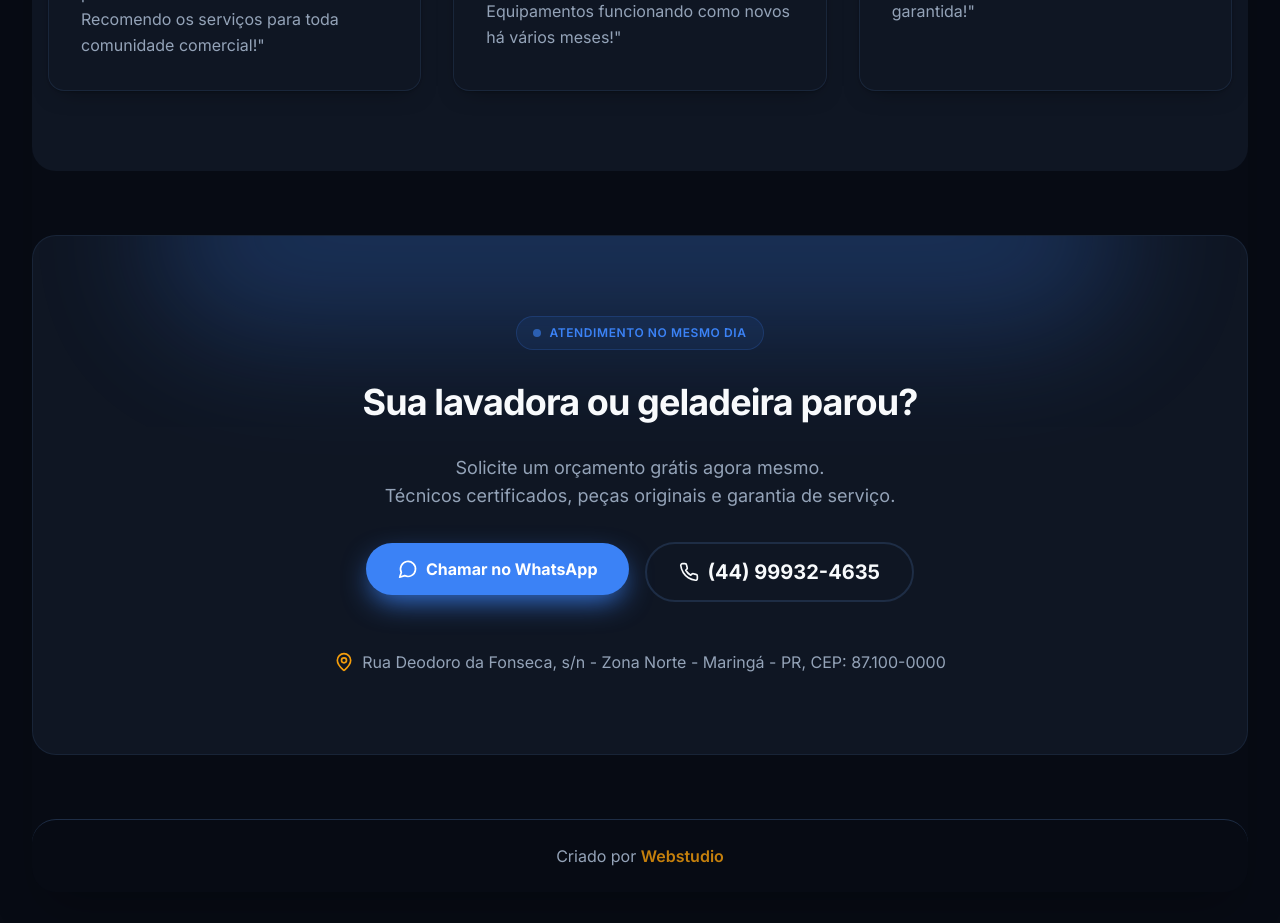
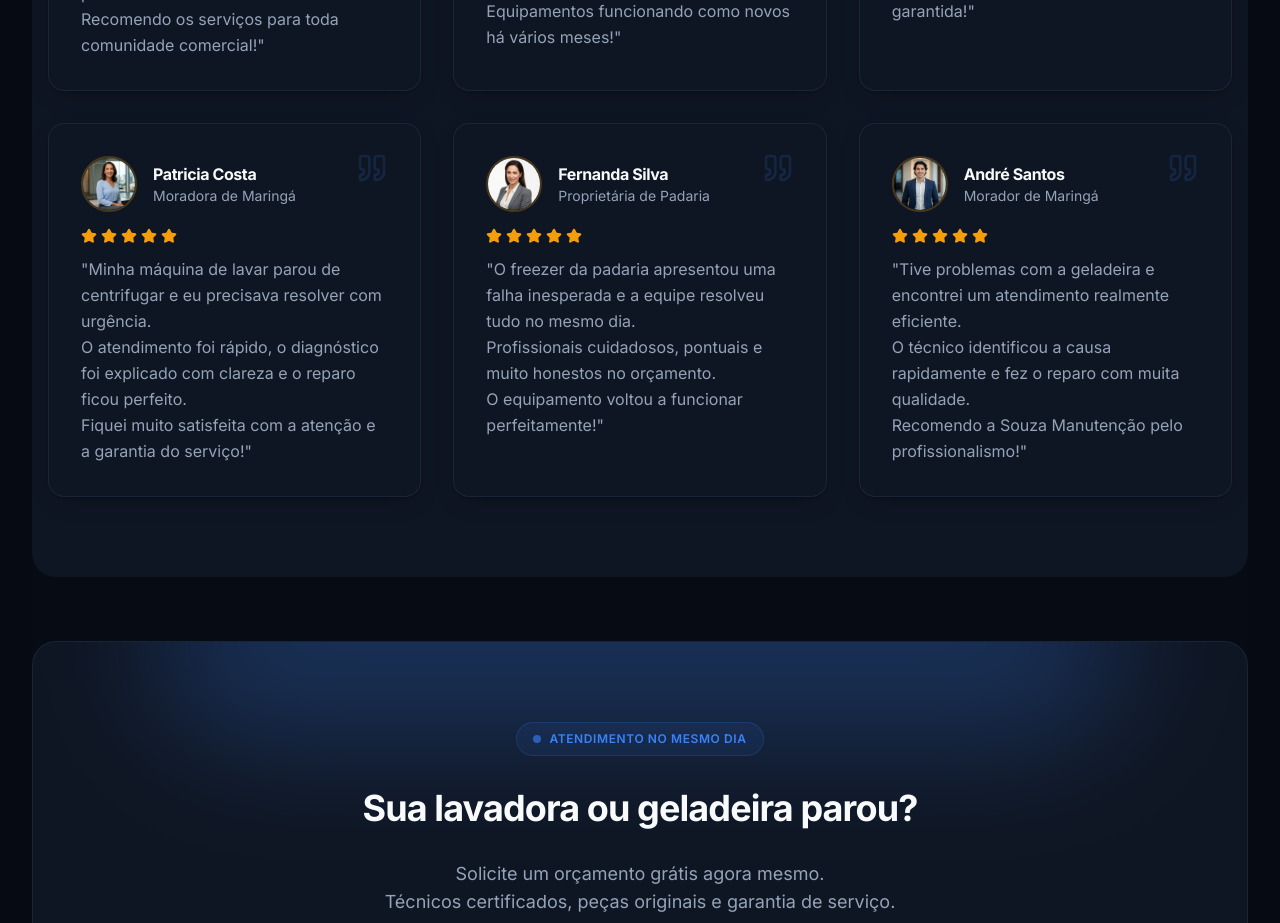
Before and after one commit to maringamapas/temp-san210-premium-maquina-lavar, a Next.js app: page / in a window 1280 px wide. Shown: the part 4400-5323 px from the top of the page. Built offline with nearby package versions, Linux system fonts and the light colour scheme.

Commit message:
feat: add new customer testimonials to dataset
Added multiple customer testimonials with details and ratings.

Co-authored-by: CHL <229381294+maringamapas@users.noreply.github.com>

```diff
--- a/data/cliente.ts
+++ b/data/cliente.ts
@@ -127,6 +127,30 @@ export const dadosCliente = {
       texto: "O forno elétrico do meu restaurante apresentou problemas no termostato.\nTécnico chegou rápido, diagnosticou e trocou a peça com garantia de serviço.\nEconomizei bastante e o equipamento voltou ao perfeito funcionamento.\nServiço confiável e de qualidade garantida!",
       avaliacao: 5,
     },
+    {
+      id: 4,
+      nome: "Patricia Costa",
+      cargo: "Moradora de Maringá",
+      imagem: "/patricia-costa.jpg",
+      texto: "Minha máquina de lavar parou de centrifugar e eu precisava resolver com urgência.\nO atendimento foi rápido, o diagnóstico foi explicado com clareza e o reparo ficou perfeito.\nFiquei muito satisfeita com a atenção e a garantia do serviço!",
+      avaliacao: 5,
+    },
+    {
+      id: 5,
+      nome: "Fernanda Silva",
+      cargo: "Proprietária de Padaria",
+      imagem: "/fernanda-silva.jpg",
+      texto: "O freezer da padaria apresentou uma falha inesperada e a equipe resolveu tudo no mesmo dia.\nProfissionais cuidadosos, pontuais e muito honestos no orçamento.\nO equipamento voltou a funcionar perfeitamente!",
+      avaliacao: 5,
+    },
+    {
+      id: 6,
+      nome: "André Santos",
+      cargo: "Morador de Maringá",
+      imagem: "/andre-santos.jpg",
+      texto: "Tive problemas com a geladeira e encontrei um atendimento realmente eficiente.\nO técnico identificou a causa rapidamente e fez o reparo com muita qualidade.\nRecomendo a Souza Manutenção pelo profissionalismo!",
+      avaliacao: 5,
+    },
   ],
 
   // Metadados SEO
```
